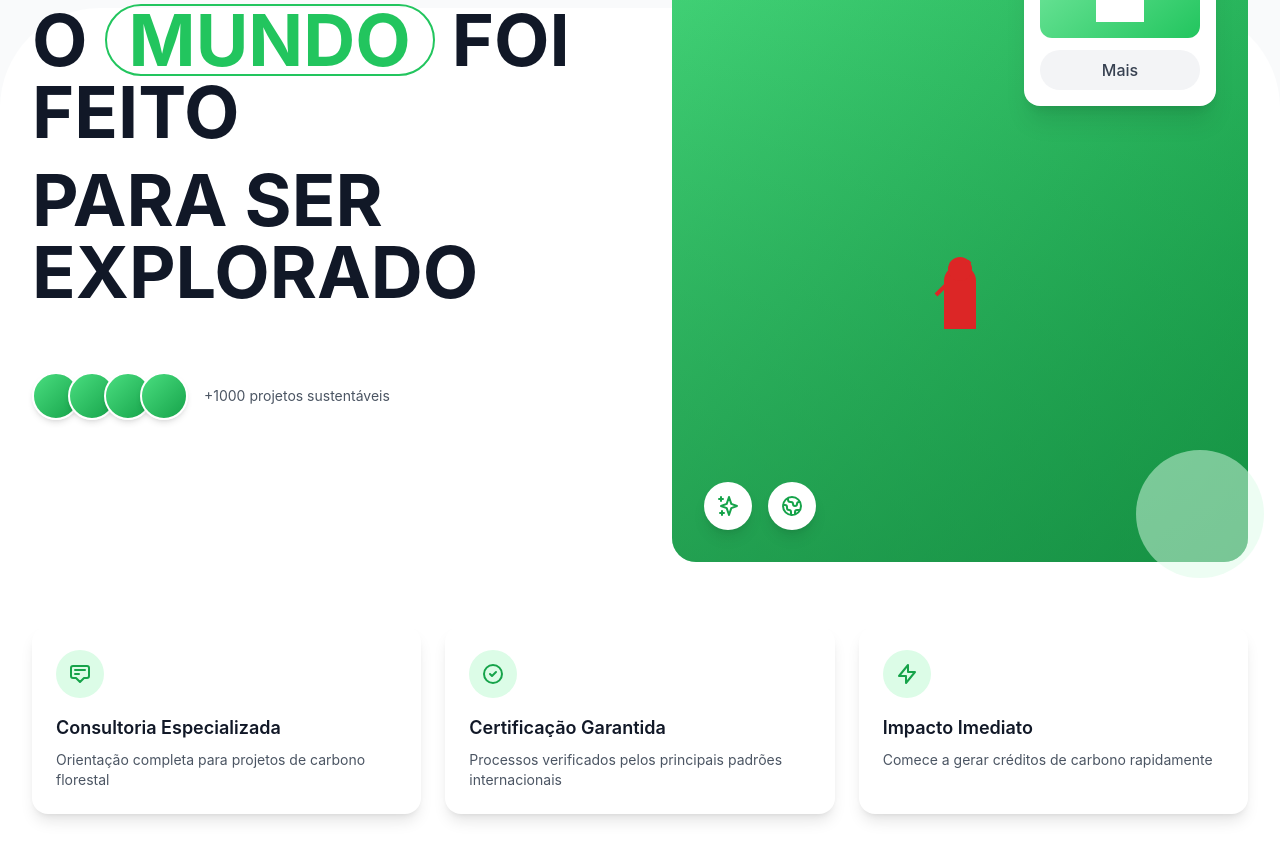
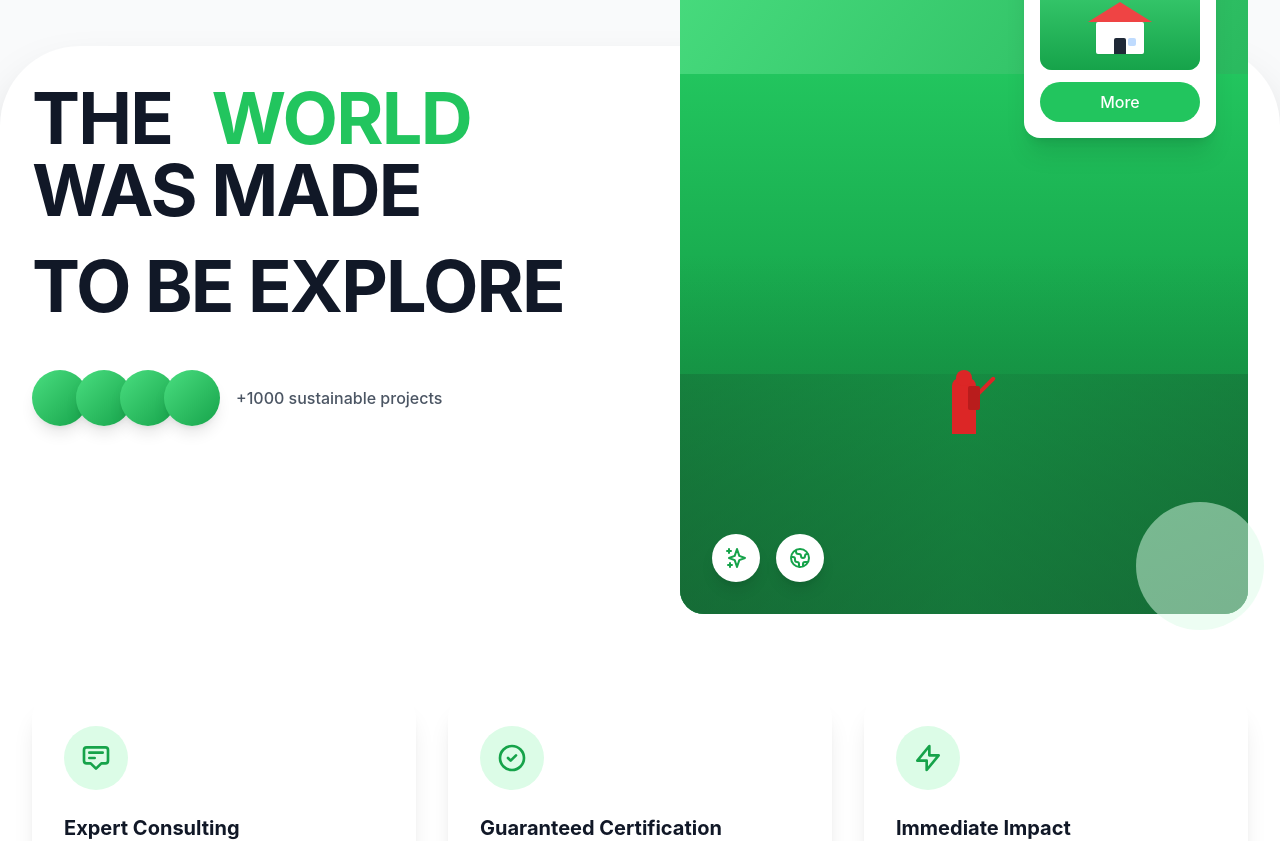
Before and after one commit to eco-logico/ecologico-frontend, a Next.js app in the folder frontend/: page / in a window 1280 px wide. Shown: the part 282-1123 px from the top of the page. Built offline with nearby package versions, Linux system fonts and the light colour scheme.

Commit message:
feat: claude Hero section

```diff
--- a/frontend/src/components/Hero.tsx
+++ b/frontend/src/components/Hero.tsx
@@ -8,70 +8,88 @@ export default function Hero() {
     <div className="relative min-h-screen bg-gray-50 pt-20">
       {/* Background with curved white container */}
       <div className="absolute inset-0 overflow-hidden">
-        <div className="absolute bottom-0 left-0 right-0 h-3/4 bg-white rounded-t-[100px]"></div>
+        <div className="absolute bottom-0 left-0 right-0 h-3/4 bg-white rounded-t-[80px] shadow-2xl"></div>
       </div>
 
-      <div className="relative max-w-7xl mx-auto px-8 py-12 lg:py-16">
-        <div className="grid grid-cols-1 lg:grid-cols-2 gap-12 lg:gap-16 items-center">
+      <div className="relative max-w-7xl mx-auto px-8 py-16 lg:py-24">
+        <div className="grid grid-cols-1 lg:grid-cols-2 gap-16 lg:gap-20 items-center">
           {/* Left Content */}
-          <div className="space-y-8 z-10">
-            <div className="space-y-4">
-              <h1 className="text-5xl lg:text-6xl xl:text-7xl font-bold text-gray-900 leading-tight">
-                O{' '}
+          <div className="space-y-12 z-10">
+            <div className="space-y-6">
+              <h1 className="text-5xl lg:text-6xl xl:text-7xl font-bold text-gray-900 leading-[1.1] tracking-tight">
+                THE{' '}
                 <span className="relative inline-block">
                   <span className="relative z-10 text-green-500 px-6 py-2">
-                    MUNDO
+                    WORLD
                   </span>
-                  <span className="absolute inset-0 border-2 border-green-500 rounded-full"></span>
+                  <span className="absolute inset-0 border-3 border-green-500 rounded-full"></span>
                 </span>{' '}
-                FOI FEITO
+                WAS MADE
               </h1>
-              <h1 className="text-5xl lg:text-6xl xl:text-7xl font-bold text-gray-900 leading-tight">
-                PARA SER EXPLORADO
+              <h1 className="text-5xl lg:text-6xl xl:text-7xl font-bold text-gray-900 leading-[1.1] tracking-tight">
+                TO BE EXPLORE
               </h1>
             </div>
 
             {/* Circular image thumbnails */}
-            <div className="flex items-center gap-4 pt-8">
+            <div className="flex items-center gap-4">
               <div className="flex -space-x-3">
                 {[1, 2, 3, 4].map((i) => (
-                  <div key={i} className="w-12 h-12 rounded-full bg-gradient-to-br from-green-400 to-green-600 border-2 border-white shadow-md"></div>
+                  <div key={i} className="w-14 h-14 rounded-full bg-gradient-to-br from-green-400 to-green-600 border-3 border-white shadow-lg"></div>
                 ))}
               </div>
-              <p className="text-gray-600 text-sm">
-                +1000 projetos sustentáveis
+              <p className="text-gray-600 text-base font-medium">
+                +1000 sustainable projects
               </p>
             </div>
           </div>
 
           {/* Right Content - Background Image with Cards */}
-          <div className="relative h-[600px] lg:h-[700px]">
+          <div className="relative h-[600px] lg:h-[720px]">
             {/* Main background image - green hills */}
             <div className="absolute inset-0 rounded-3xl overflow-hidden bg-gradient-to-br from-green-400 to-green-600">
-              {/* Placeholder for hills background */}
-              <div className="absolute inset-0 bg-gradient-to-t from-green-700/50 to-transparent"></div>
+              {/* Rolling hills background */}
+              <div className="absolute inset-0">
+                <div className="absolute bottom-0 left-0 w-full h-3/4 bg-gradient-to-t from-green-700 via-green-600 to-green-500"></div>
+                <div className="absolute bottom-0 left-0 w-full h-1/2 bg-gradient-to-t from-green-800 to-transparent opacity-60"></div>
+                {/* Hill silhouettes */}
+                <div className="absolute bottom-0 left-0 w-full h-1/3 bg-gradient-to-r from-green-800 via-green-700 to-green-800 opacity-40"></div>
+              </div>
 
-              {/* Hiker silhouette */}
-              <div className="absolute bottom-1/3 left-1/2 transform -translate-x-1/2">
-                <div className="w-32 h-40 relative">
-                  <div className="absolute bottom-0 left-1/2 transform -translate-x-1/2 w-8 h-16 bg-red-600 rounded-t-full"></div>
-                  <div className="absolute bottom-12 left-1/2 transform -translate-x-1/2 w-6 h-6 bg-red-600 rounded-full"></div>
-                  <div className="absolute bottom-8 left-1/2 transform -translate-x-1/2 -rotate-45 w-12 h-1 bg-red-600 origin-left"></div>
+              {/* Hiker silhouette with raised hand */}
+              <div className="absolute bottom-1/4 left-1/2 transform -translate-x-1/2">
+                <div className="w-24 h-32 relative">
+                  {/* Body */}
+                  <div className="absolute bottom-0 left-1/2 transform -translate-x-1/2 w-6 h-14 bg-red-600 rounded-t-lg"></div>
+                  {/* Head */}
+                  <div className="absolute bottom-12 left-1/2 transform -translate-x-1/2 w-4 h-4 bg-red-600 rounded-full"></div>
+                  {/* Raised arm */}
+                  <div className="absolute bottom-8 left-1/2 transform -translate-x-1/2 translate-x-2 -rotate-45 w-8 h-1 bg-red-600 origin-left rounded-full"></div>
+                  {/* Backpack */}
+                  <div className="absolute bottom-6 left-1/2 transform -translate-x-1/2 translate-x-1 w-3 h-6 bg-red-700 rounded-sm"></div>
                 </div>
               </div>
             </div>
 
             {/* Floating card with house */}
-            <div className="absolute top-8 right-8 bg-white rounded-2xl p-4 shadow-xl w-48">
+            <div className="absolute top-8 right-8 bg-white rounded-2xl p-4 shadow-xl w-48 hover:shadow-2xl transition-shadow duration-300">
               <div className="h-32 bg-gradient-to-br from-green-300 to-green-500 rounded-xl mb-3 relative overflow-hidden">
-                {/* Simple house icon */}
+                {/* Green field background */}
+                <div className="absolute inset-0 bg-gradient-to-t from-green-600 to-green-400"></div>
+                {/* House in field */}
                 <div className="absolute bottom-4 left-1/2 transform -translate-x-1/2">
-                  <div className="w-12 h-10 bg-white"></div>
-                  <div className="w-16 h-0 border-l-[32px] border-l-transparent border-r-[32px] border-r-transparent border-b-[24px] border-b-red-500 absolute -top-6 left-1/2 transform -translate-x-1/2"></div>
+                  {/* House base */}
+                  <div className="w-12 h-8 bg-white rounded-sm shadow-sm"></div>
+                  {/* Roof */}
+                  <div className="w-16 h-0 border-l-[32px] border-l-transparent border-r-[32px] border-r-transparent border-b-[20px] border-b-red-500 absolute -top-5 left-1/2 transform -translate-x-1/2"></div>
+                  {/* Door */}
+                  <div className="absolute bottom-0 left-1/2 transform -translate-x-1/2 w-3 h-4 bg-gray-800 rounded-t-sm"></div>
+                  {/* Window */}
+                  <div className="absolute bottom-2 left-1/2 transform -translate-x-1/2 translate-x-2 w-2 h-2 bg-blue-200 rounded-sm"></div>
                 </div>
               </div>
-              <button className="w-full bg-gray-100 hover:bg-gray-200 text-gray-700 font-medium py-2 px-4 rounded-full transition-colors">
-                Mais
+              <button className="w-full bg-green-500 hover:bg-green-600 text-white font-medium py-2 px-4 rounded-full transition-colors duration-200">
+                More
               </button>
             </div>
 
@@ -95,35 +113,35 @@ export default function Hero() {
         </div>
 
         {/* Bottom info cards */}
-        <div className="grid grid-cols-1 md:grid-cols-3 gap-6 mt-16 relative z-10">
-          <div className="bg-white rounded-2xl p-6 shadow-lg">
-            <div className="w-12 h-12 bg-green-100 rounded-full flex items-center justify-center mb-4">
-              <svg className="w-6 h-6 text-green-600" fill="none" stroke="currentColor" viewBox="0 0 24 24">
+        <div className="grid grid-cols-1 md:grid-cols-3 gap-8 mt-20 relative z-10">
+          <div className="bg-white rounded-3xl p-8 shadow-xl hover:shadow-2xl transition-shadow duration-300">
+            <div className="w-16 h-16 bg-green-100 rounded-full flex items-center justify-center mb-6">
+              <svg className="w-8 h-8 text-green-600" fill="none" stroke="currentColor" viewBox="0 0 24 24">
                 <path strokeLinecap="round" strokeLinejoin="round" strokeWidth={2} d="M7 8h10M7 12h4m1 8l-4-4H5a2 2 0 01-2-2V6a2 2 0 012-2h14a2 2 0 012 2v8a2 2 0 01-2 2h-3l-4 4z" />
               </svg>
             </div>
-            <h3 className="text-lg font-semibold text-gray-900 mb-2">Consultoria Especializada</h3>
-            <p className="text-gray-600 text-sm">Orientação completa para projetos de carbono florestal</p>
+            <h3 className="text-xl font-bold text-gray-900 mb-3">Expert Consulting</h3>
+            <p className="text-gray-600">Complete guidance for forest carbon projects</p>
           </div>
 
-          <div className="bg-white rounded-2xl p-6 shadow-lg">
-            <div className="w-12 h-12 bg-green-100 rounded-full flex items-center justify-center mb-4">
-              <svg className="w-6 h-6 text-green-600" fill="none" stroke="currentColor" viewBox="0 0 24 24">
+          <div className="bg-white rounded-3xl p-8 shadow-xl hover:shadow-2xl transition-shadow duration-300">
+            <div className="w-16 h-16 bg-green-100 rounded-full flex items-center justify-center mb-6">
+              <svg className="w-8 h-8 text-green-600" fill="none" stroke="currentColor" viewBox="0 0 24 24">
                 <path strokeLinecap="round" strokeLinejoin="round" strokeWidth={2} d="M9 12l2 2 4-4m6 2a9 9 0 11-18 0 9 9 0 0118 0z" />
               </svg>
             </div>
-            <h3 className="text-lg font-semibold text-gray-900 mb-2">Certificação Garantida</h3>
-            <p className="text-gray-600 text-sm">Processos verificados pelos principais padrões internacionais</p>
+            <h3 className="text-xl font-bold text-gray-900 mb-3">Guaranteed Certification</h3>
+            <p className="text-gray-600">Verified processes by leading international standards</p>
           </div>
 
-          <div className="bg-white rounded-2xl p-6 shadow-lg">
-            <div className="w-12 h-12 bg-green-100 rounded-full flex items-center justify-center mb-4">
-              <svg className="w-6 h-6 text-green-600" fill="none" stroke="currentColor" viewBox="0 0 24 24">
+          <div className="bg-white rounded-3xl p-8 shadow-xl hover:shadow-2xl transition-shadow duration-300">
+            <div className="w-16 h-16 bg-green-100 rounded-full flex items-center justify-center mb-6">
+              <svg className="w-8 h-8 text-green-600" fill="none" stroke="currentColor" viewBox="0 0 24 24">
                 <path strokeLinecap="round" strokeLinejoin="round" strokeWidth={2} d="M13 10V3L4 14h7v7l9-11h-7z" />
               </svg>
             </div>
-            <h3 className="text-lg font-semibold text-gray-900 mb-2">Impacto Imediato</h3>
-            <p className="text-gray-600 text-sm">Comece a gerar créditos de carbono rapidamente</p>
+            <h3 className="text-xl font-bold text-gray-900 mb-3">Immediate Impact</h3>
+            <p className="text-gray-600">Start generating carbon credits quickly</p>
           </div>
         </div>
       </div>
```
